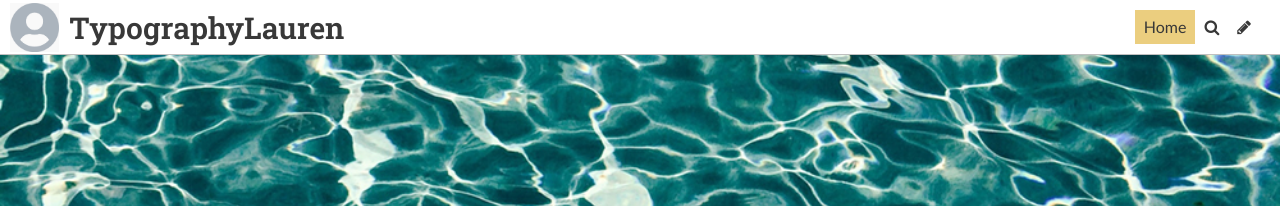
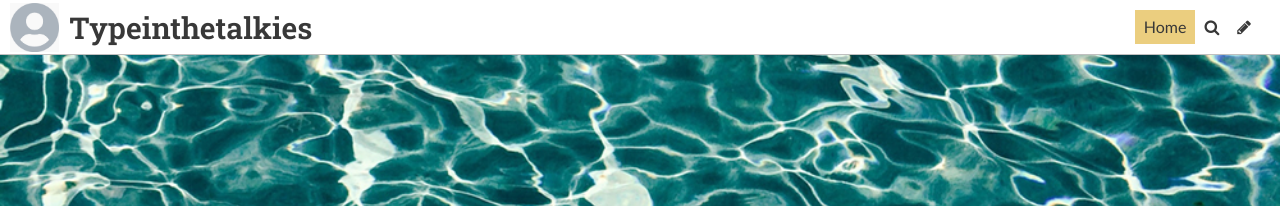
Before and after one commit to laurenlouisap/typography, a Jekyll site: the page built from index.html, in a window 1280 px wide. Shown: the top 206 px of the page. Built offline with Jekyll 4.4.1, drawn with Linux system fonts in a browser that asks for light colours; some web fonts are replaced; the list of posts is cut into pages by our own code.

Commit message:
Update Settings “general”

```diff
--- a/_data/settings.yml
+++ b/_data/settings.yml
@@ -1,5 +1,5 @@
-title: TypographyLauren
-description: A website about typography
+title: Typeinthetalkies
+description: A website about typography in movies
 footer_text: Copyright 2021 Lauren Pine
 header_feature_image: ../uploads/placeholder3.jpg
 header_text: ""
```
